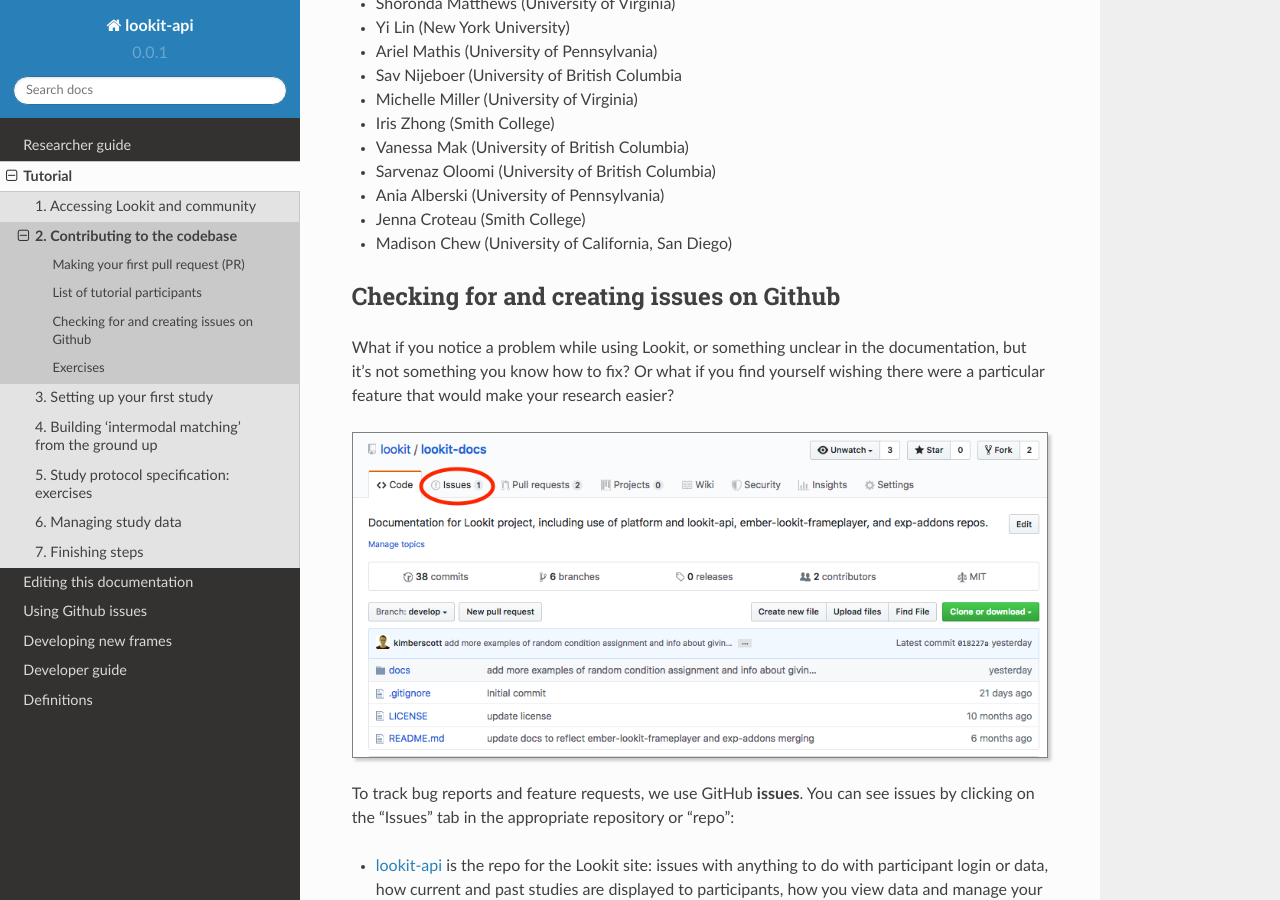
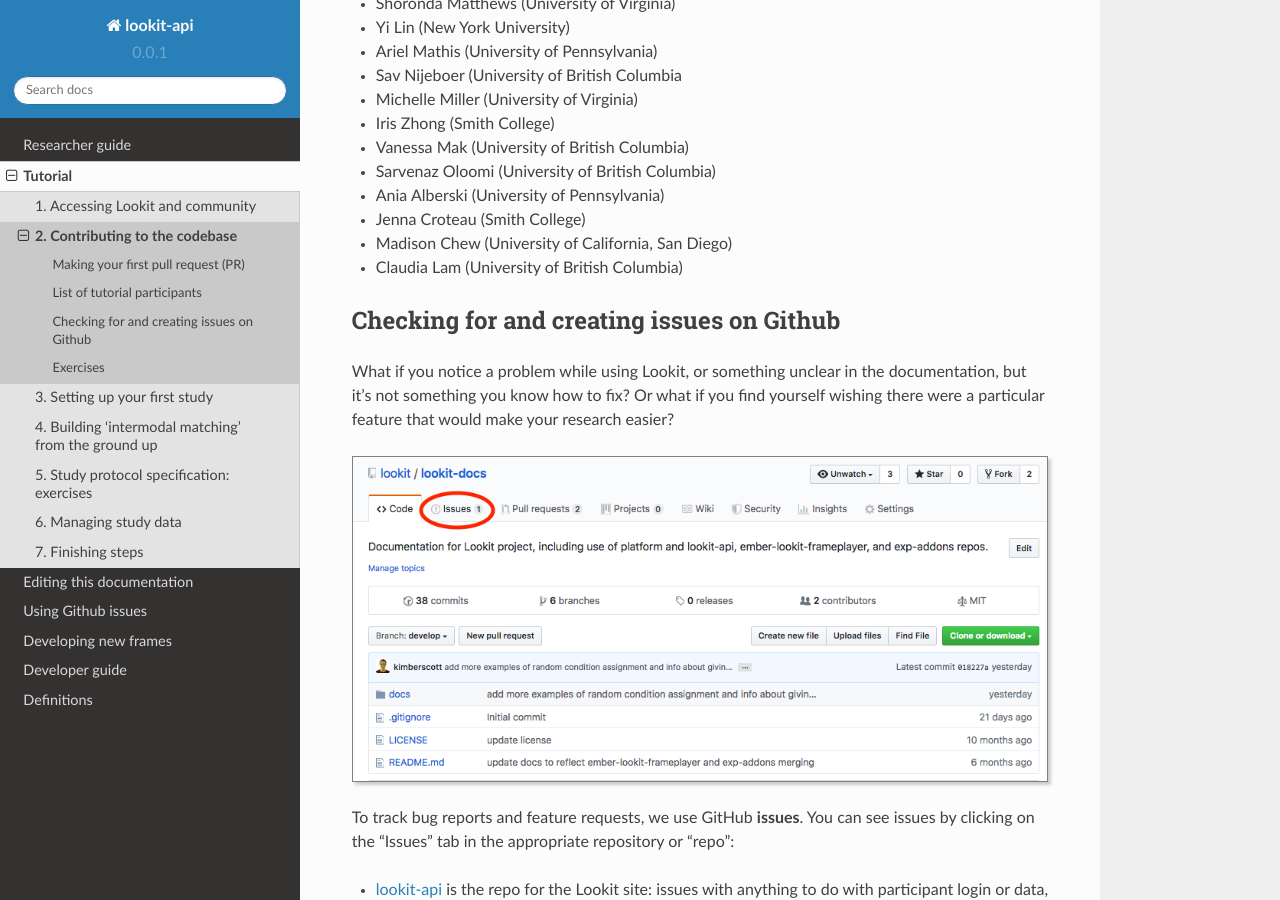
Before and after one commit to lookit/lookit-docs, a Sphinx documentation site: the page built from docs/source/tutorial-contributing.rst, in a window 1280 px wide and 900 px high, scrolled down 6249 px. Built offline with Sphinx 7.4.7 and the Read the Docs theme 2.0.0, drawn with Linux system fonts in a browser that asks for light colours.

Commit message:
add to tutorial participant list

```diff
--- a/docs/source/tutorial-contributing.rst
+++ b/docs/source/tutorial-contributing.rst
@@ -165,6 +165,7 @@
 - Ania Alberski (University of Pennsylvania)
 - Jenna Croteau (Smith College)
 - Madison Chew (University of California, San Diego)
+- Claudia Lam (University of British Columbia)
 
 .. _Github issues overview:
 
```
